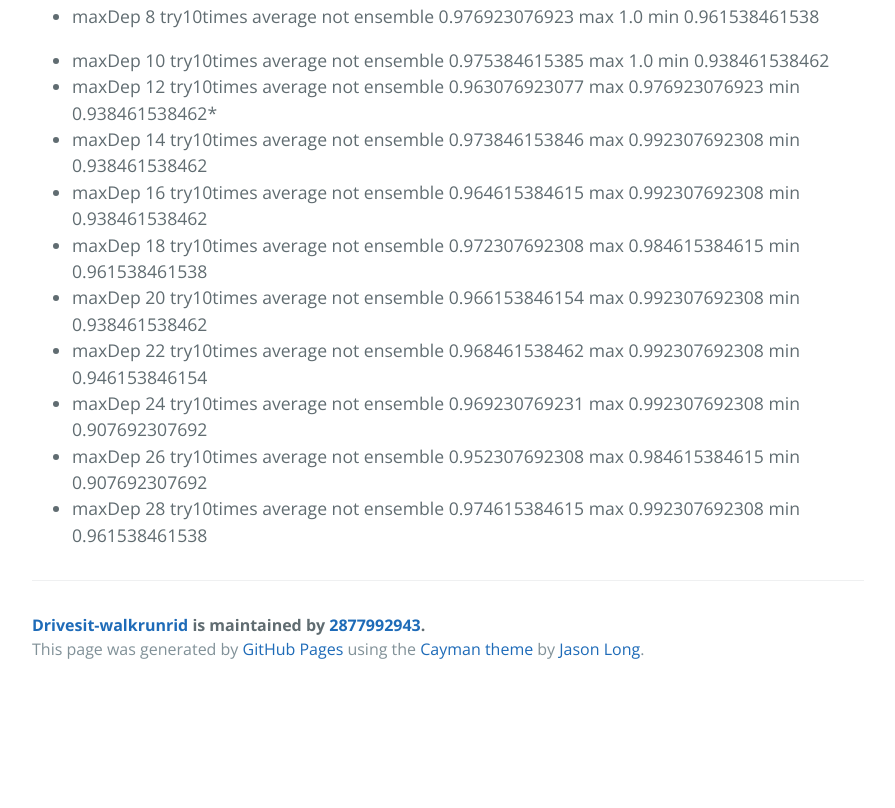
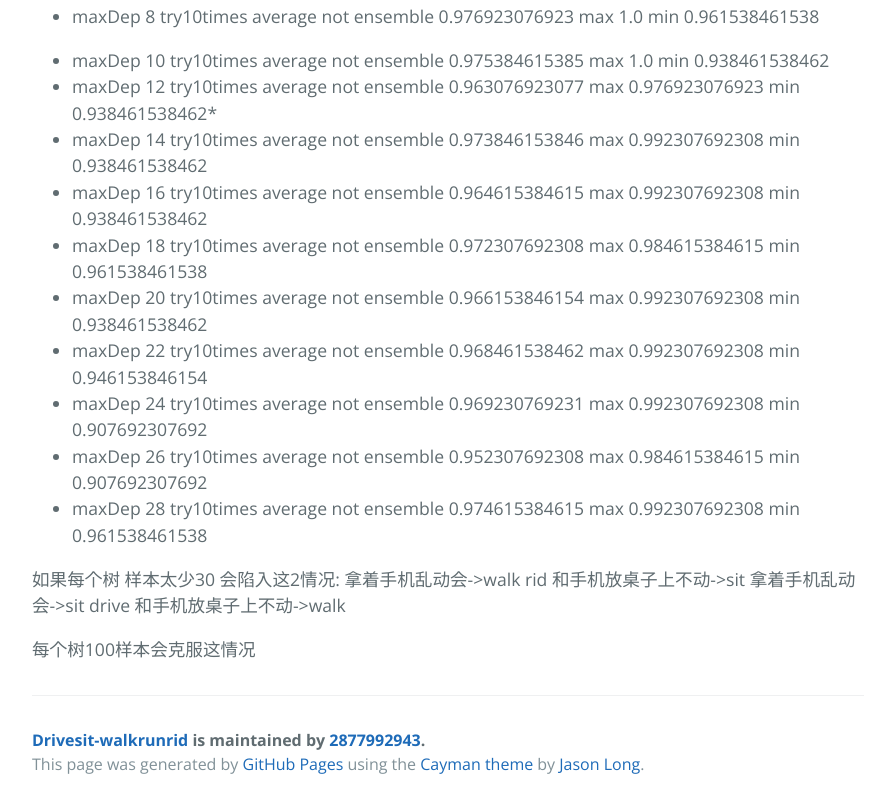
Before and after one commit to 2877992943/drivesit-walkrunrid, a plain HTML site: page index.html in a window 1280 px wide. Shown: the part 718-1526 px from the top of the page, without its empty margins (192-1087 px from the left). Before the commit the page ends 1411 px from the top, so only its background shows below. Drawn offline with nearby package versions, Linux system fonts and the light colour scheme.

```diff
--- a/index.html
+++ b/index.html
@@ -47,6 +47,12 @@
 <li>maxDep 28 try10times average  not ensemble 0.974615384615 max 0.992307692308 min 0.961538461538</li>
 </ul>
 
+<p>如果每个树 样本太少30 会陷入这2情况:
+ 拿着手机乱动会-&gt;walk rid 和手机放桌子上不动-&gt;sit
+ 拿着手机乱动会-&gt;sit drive 和手机放桌子上不动-&gt;walk</p>
+
+<p>每个树100样本会克服这情况</p>
+
       <footer class="site-footer">
         <span class="site-footer-owner"><a href="https://github.com/2877992943/drivesit-walkrunrid">Drivesit-walkrunrid</a> is maintained by <a href="https://github.com/2877992943">2877992943</a>.</span>
 
```
Also changed, not shown: params.json (+1 -1 lines).
